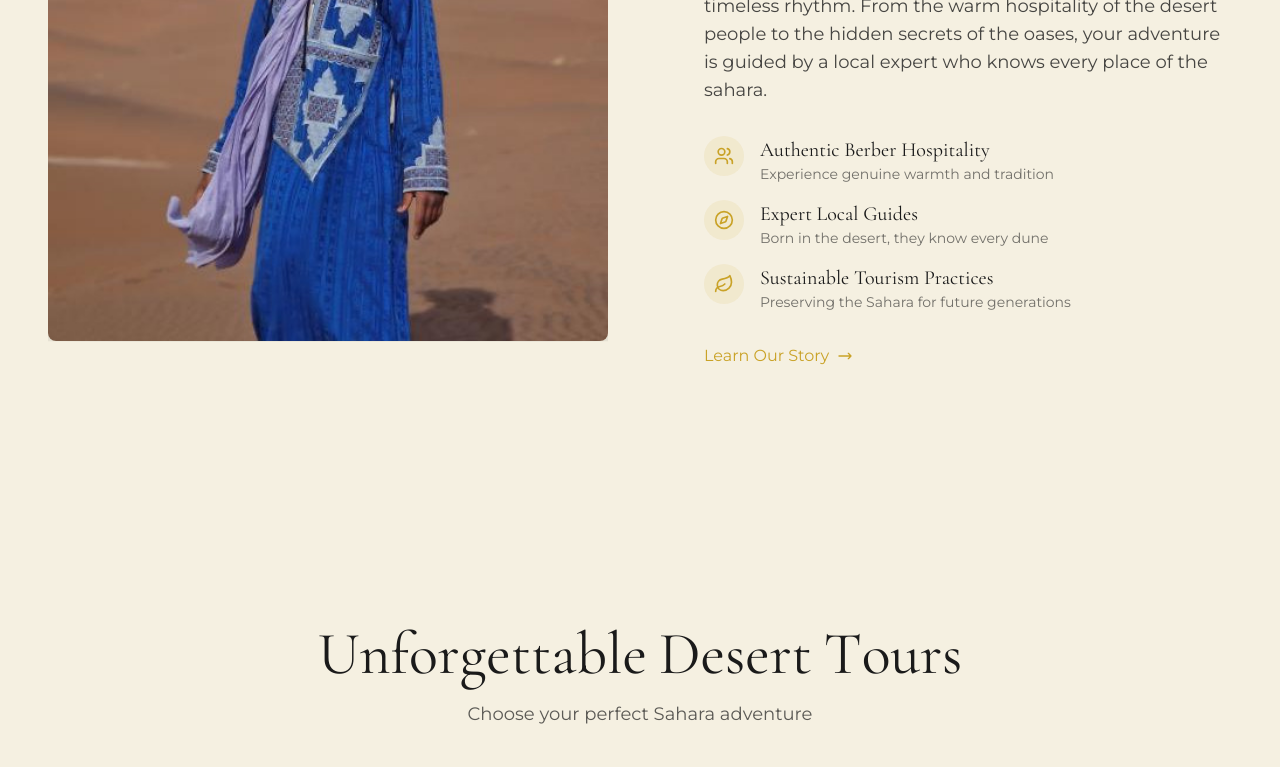
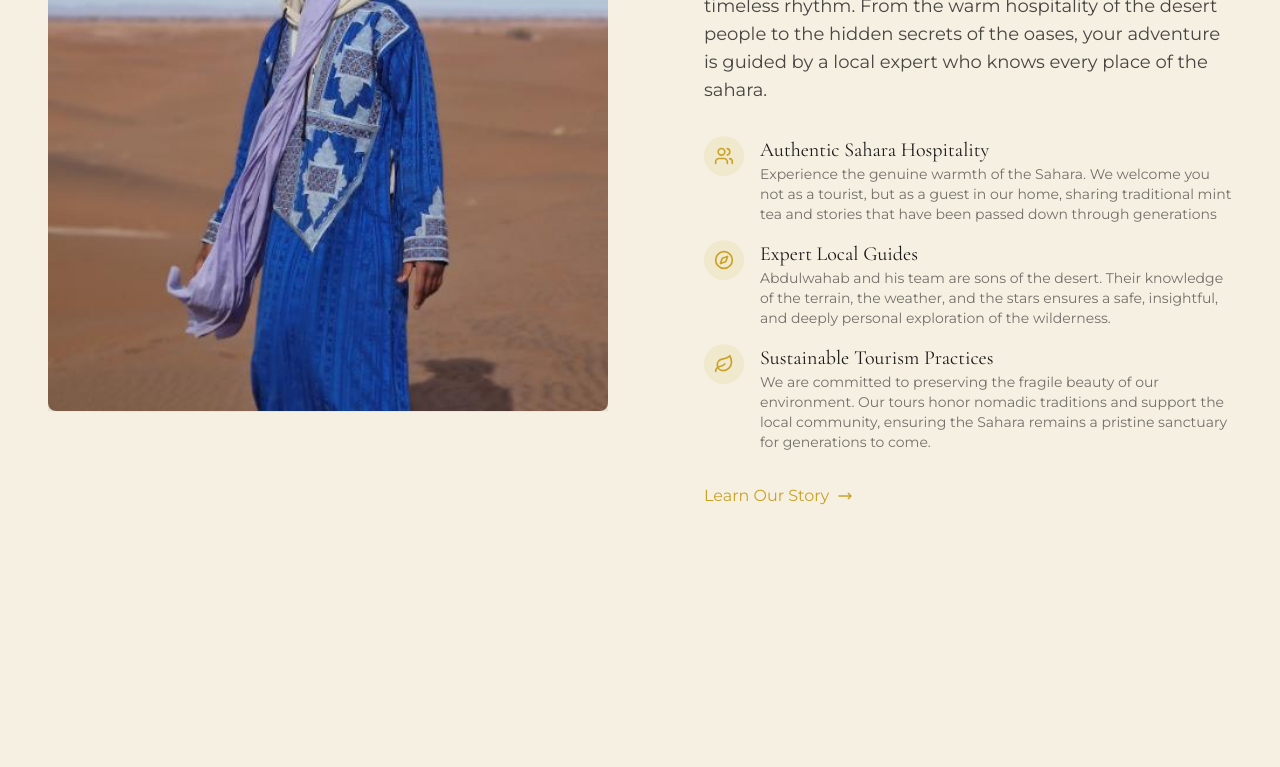
Before and after one commit to azardieer-lang/la-port-de-la-desert, a React (Vite) app: page / in a window 1280 px wide. Shown: the part 1460-2227 px from the top of the page. Built offline with nearby package versions, Linux system fonts and the light colour scheme.

Commit message:
Update About section with Abdulwahab info

```diff
--- a/src/sections/About.tsx
+++ b/src/sections/About.tsx
@@ -161,18 +161,18 @@ const About = () => {
   const features = [
     {
       icon: Users,
-      title: 'Authentic Berber Hospitality',
-      description: 'Experience genuine warmth and tradition',
+      title: 'Authentic Sahara Hospitality',
+      description: 'Experience the genuine warmth of the Sahara. We welcome you not as a tourist, but as a guest in our home, sharing traditional mint tea and stories that have been passed down through generations',
     },
     {
       icon: Compass,
       title: 'Expert Local Guides',
-      description: 'Born in the desert, they know every dune',
+      description: 'Abdulwahab and his team are sons of the desert. Their knowledge of the terrain, the weather, and the stars ensures a safe, insightful, and deeply personal exploration of the wilderness.',
     },
     {
       icon: Leaf,
       title: 'Sustainable Tourism Practices',
-      description: 'Preserving the Sahara for future generations',
+      description: 'We are committed to preserving the fragile beauty of our environment. Our tours honor nomadic traditions and support the local community, ensuring the Sahara remains a pristine sanctuary for generations to come.',
     },
   ]
 
```
